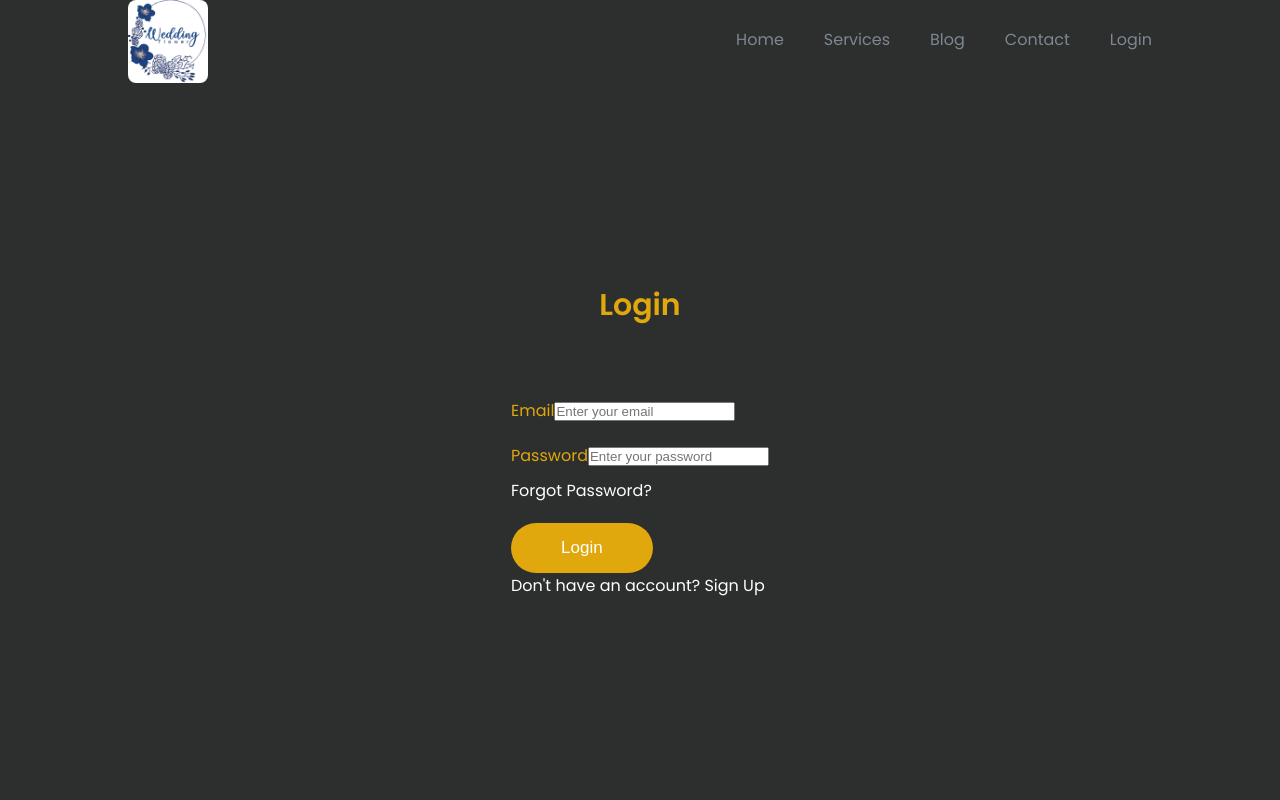
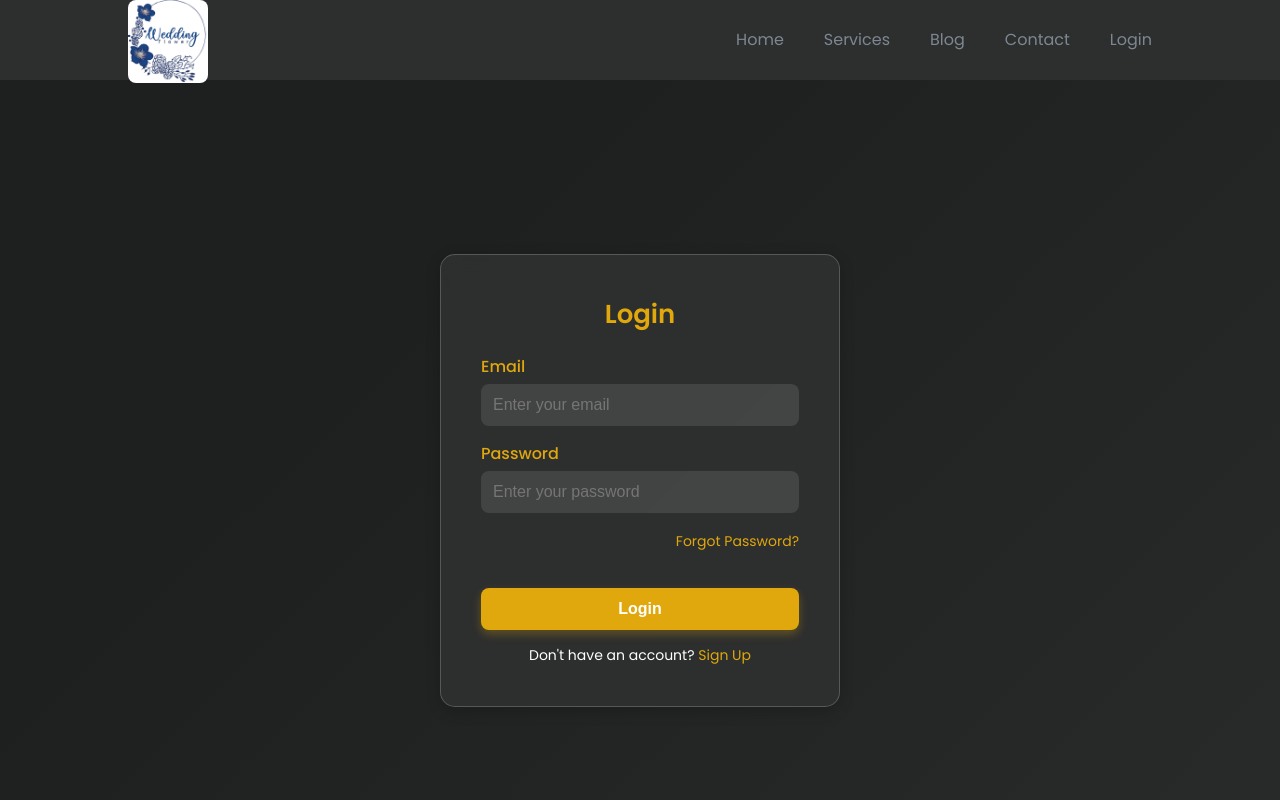
Before and after one commit to PhanNghia6604/PreWed-App, a React (Create React App) app in the folder login-signup/: page /login in a window 1280 px wide. Shown: the top 800 px of the page. Built offline with nearby package versions, Linux system fonts and the light colour scheme.

Commit message:
update giao dien

```diff
--- a/login-signup/src/Components/Page/Login.jsx
+++ b/login-signup/src/Components/Page/Login.jsx
@@ -1,11 +1,12 @@
 import React, { useState } from "react";
-import { useNavigate } from "react-router-dom"; // Nếu bạn dùng React Router
-import { Heading } from "../Common/Heading"; // Dùng lại Heading để đồng bộ
+import { useNavigate } from "react-router-dom";
+import { Heading } from "../Common/Heading";
+import styles from "./Login.module.css"; // ✅ Import CSS module
 
 export const Login = () => {
   const [email, setEmail] = useState("");
   const [password, setPassword] = useState("");
-  const navigate = useNavigate(); // Chuyển trang nếu dùng React Router
+  const navigate = useNavigate();
 
   const handleLogin = (e) => {
     e.preventDefault();
@@ -13,12 +14,12 @@ export const Login = () => {
   };
 
   return (
-    <section className="login">
-      <div className="container">
+    <section className={styles.login}>
+      <div className={styles.container}>
         <Heading title="Login" />
-        <div className="content">
+        <div className={styles.content}>
           <form onSubmit={handleLogin} className="login-form">
-            <div className="input-box">
+            <div className={styles["input-box"]}>
               <label>Email</label>
               <input
                 type="email"
@@ -28,7 +29,7 @@ export const Login = () => {
                 onChange={(e) => setEmail(e.target.value)}
               />
             </div>
-            <div className="input-box">
+            <div className={styles["input-box"]}>
               <label>Password</label>
               <input
                 type="password"
@@ -39,17 +40,17 @@ export const Login = () => {
               />
             </div>
 
-            <div className="forgot-password">
+            <div className={styles["forgot-password"]}>
               <span onClick={() => alert("Redirect to Forgot Password")}>
                 Forgot Password?
               </span>
             </div>
 
-            <button type="submit" className="btn">
+            <button type="submit" className={styles.btn}>
               Login
             </button>
 
-            <div className="register-link">
+            <div className={styles["register-link"]}>
               Don't have an account?{" "}
               <span onClick={() => navigate("/register")}>Sign Up</span>
             </div>
--- a/login-signup/src/Components/Page/Login.module.css
+++ b/login-signup/src/Components/Page/Login.module.css
@@ -1,102 +1,128 @@
-/* Login.css */
 .login {
     display: flex;
     justify-content: center;
     align-items: center;
     height: 100vh;
-    background: linear-gradient(135deg, #6e8efb, #a777e3) !important;
+    background: linear-gradient(135deg, #1e1f1f 30%, #292a2a 100%);
   }
 
-.container {
-    width: 100%;
-    max-width: 400px;
-    background: #fff;
-    padding: 30px;
-    border-radius: 12px;
-    box-shadow: 0 4px 10px rgba(0, 0, 0, 0.1);
+  .login .container {
+    width: 400px;
+    background: rgba(47, 48, 48, 0.9);
+    backdrop-filter: blur(10px);
+    padding: 40px;
+    border-radius: 15px;
+    box-shadow: 0px 4px 15px rgba(0, 0, 0, 0.2);
     text-align: center;
+    border: 1px solid rgba(255, 255, 255, 0.2);
   }
 
-.heading {
-    font-size: 24px;
-    font-weight: bold;
-    color: #333;
+  .login h2 {
+    color: var(--primaryColor);
+    font-size: 26px;
+    font-weight: 600;
     margin-bottom: 20px;
   }
 
   .login-form {
     display: flex;
     flex-direction: column;
-    gap: 15px;
   }
 
   .input-box {
-    display: flex;
-    flex-direction: column;
+    margin-bottom: 15px;
     text-align: left;
   }
 
   .input-box label {
-    font-weight: 600;
+    color: var(--primaryColor);
+    font-weight: 500;
+    display: block;
     margin-bottom: 5px;
-    color: #555;
   }
 
   .input-box input {
     width: 100%;
     padding: 12px;
-    border: 1px solid #ccc;
-    border-radius: 6px;
+    border: none;
+    border-radius: 8px;
     font-size: 16px;
+    background: rgba(255, 255, 255, 0.1);
+    color: var(--white);
+    outline: none;
     transition: 0.3s;
   }
 
   .input-box input:focus {
-    border-color: #6e8efb;
-    outline: none;
-    box-shadow: 0 0 5px rgba(110, 142, 251, 0.5);
+    background: rgba(255, 255, 255, 0.2);
+    border-bottom: 2px solid var(--primaryColor);
   }
 
   .forgot-password {
     text-align: right;
-    font-size: 14px;
-    color: #6e8efb;
-    cursor: pointer;
+    margin-bottom: 15px;
   }
 
-.forgot-password:hover {
+  .forgot-password span {
+    color: var(--primaryColor);
+    cursor: pointer;
+    font-size: 14px;
+    transition: 0.3s;
+  }
+
+  .forgot-password span:hover {
     text-decoration: underline;
+    color: #ffcc00;
   }
 
   .btn {
     width: 100%;
+    background: var(--primaryColor);
+    color: var(--white);
+    font-size: 16px;
     padding: 12px;
-    background: linear-gradient(135deg, #6e8efb, #a777e3);
-    color: white;
     border: none;
-    border-radius: 6px;
-    font-size: 16px;
-    font-weight: bold;
+    border-radius: 8px;
     cursor: pointer;
     transition: 0.3s;
+    font-weight: 600;
+    box-shadow: 0px 4px 10px rgba(224, 168, 13, 0.3);
   }
 
   .btn:hover {
-    background: linear-gradient(135deg, #5a79f1, #915ad1);
+    background: #d1920c;
+    transform: scale(1.05);
+    box-shadow: 0px 6px 15px rgba(224, 168, 13, 0.5);
   }
 
   .register-link {
     margin-top: 15px;
     font-size: 14px;
-    color: #555;
   }
 
   .register-link span {
-    color: #6e8efb;
-    font-weight: bold;
+    color: var(--primaryColor);
     cursor: pointer;
+    transition: 0.3s;
   }
 
   .register-link span:hover {
     text-decoration: underline;
+    color: #ffcc00;
   }
+
+  /* Hiệu ứng động khi tải trang */
+  @keyframes fadeIn {
+    from {
+      opacity: 0;
+      transform: translateY(-10px);
+    }
+    to {
+      opacity: 1;
+      transform: translateY(0);
+    }
+  }
+
+  .login .container {
+    animation: fadeIn 0.5s ease-in-out;
+  }
```
Lines whose indentation alone changed are shown as unchanged.
